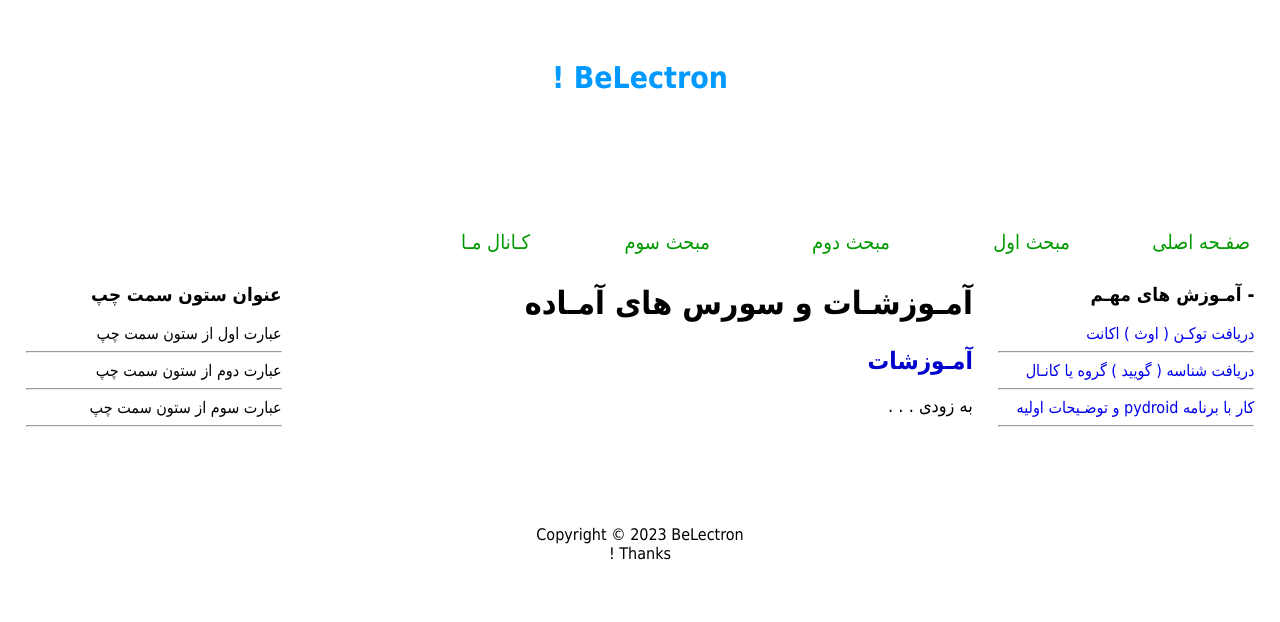
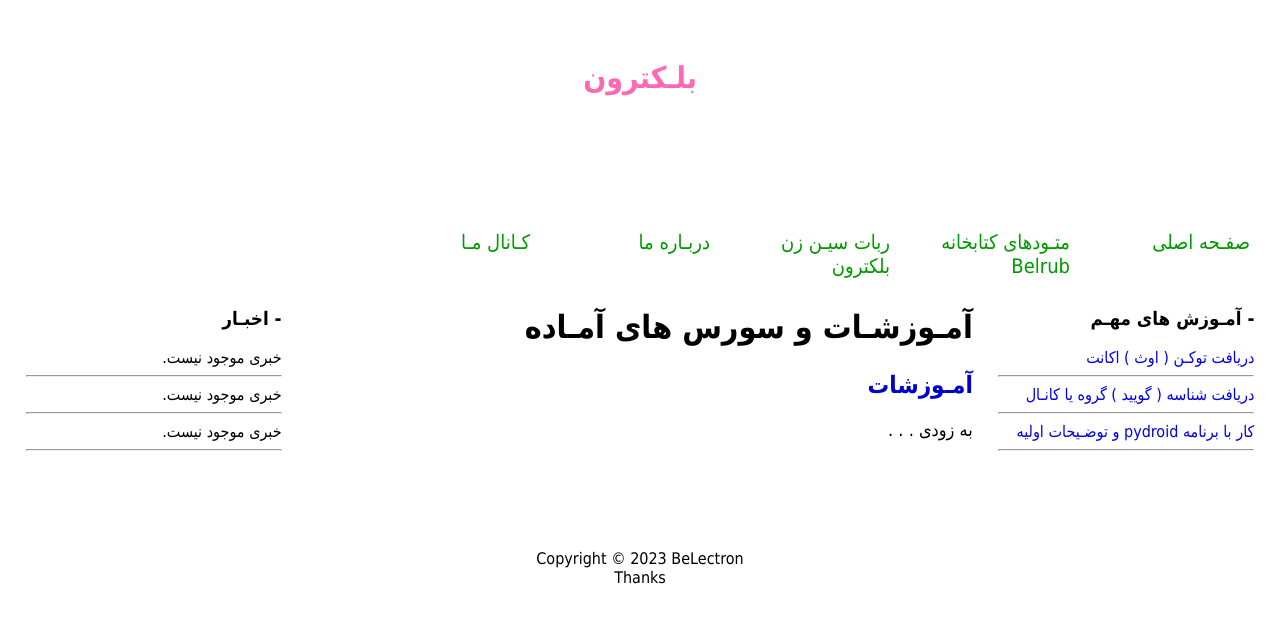
Before and after one commit to BELECTRON13/BELECTRON13.github.io, a plain HTML site: page asli.html in a window 1280 px wide. Drawn offline with Linux system fonts and the light colour scheme.

Commit message:
Update asli.html

```diff
--- a/asli.html
+++ b/asli.html
@@ -30,7 +30,7 @@ body, div, h1, h2, h3, h4, h5, h6, p, ul, img {
          }
 #tagline h3 {
                 font-size: 30px;
-                    color: #09F;
+                    color: #FF69B4;
                     }
 ul#menu {
         list-style:none;
@@ -124,7 +124,7 @@ ul#sidebar2_menu li a {
                <div id="header">
                     <div id="logo1">
                          <div id="tagline">
-                                                         <h3>BeLectron !</h3>
+                                                         <h3>بلـکترون</h3>
                          </div>
                     </div>
 
@@ -132,9 +132,9 @@ ul#sidebar2_menu li a {
 
                     <ul id="menu">
                         <li><a href="belectron13.github.io/asli.html">صفـحه اصلی</a></li>
-                        <li><a href="#">مبحث اول</a></li>
-                        <li><a href="#">مبحث دوم</a></li>
-                        <li><a href="#">مبحث سوم</a></li>
+                        <li><a href="#">متـودهای کتابخانه Belrub</a></li>
+                        <li><a href="#">ربات سیـن زن بلکترون</a></li>
+                        <li><a href="#">دربـاره ما</a></li>
                         <li><a href="https://rubika.ir/BeL_BoT">کـانال مـا</a></li>
                     </ul>
 
@@ -142,14 +142,14 @@ ul#sidebar2_menu li a {
                </div><!--end header -->
 
                <div id="sidebar1">
-                    <h3>عنوان ستون سمت چپ</h3>
+                    <h3>- اخبـار</h3>
                     <br />
                     <ul id="sidebar1_menu">
-                        <li>عبارت اول از ستون سمت چپ</li>
+                        <li>خبری موجود نیست.</li>
                         <hr />
-                        <li>عبارت دوم از ستون سمت چپ</li>
+                        <li>خبری موجود نیست.</li>
                         <hr />
-                        <li>عبارت سوم از ستون سمت چپ</li>
+                        <li>خبری موجود نیست.</li>
                         <hr />
                     </ul>
                </div><!--end sidebar1-->
@@ -166,9 +166,9 @@ ul#sidebar2_menu li a {
                     <h3>- آمـوزش های مهـم</h3>
                     <br />
                     <ul id="sidebar2_menu">
-                        <li><a href="#">دریافت توکـن ( اوث ) اکانت</a></li>
+                        <li><a href="https://www.aparat.com/v/hz8mX">دریافت توکـن ( اوث ) اکانت</a></li>
                         <hr />
-                        <li><a href="#">دریافت شناسه ( گویید ) گروه یا کانـال</a></li>
+                        <li><a href="https://www.aparat.com/v/gCaLp">دریافت شناسه ( گویید ) گروه یا کانـال</a></li>
                         <hr />
                         <li><a href="#">کار با برنامه pydroid و توضـیحات اولیه</a></li>
                         <hr />
@@ -183,7 +183,7 @@ ul#sidebar2_menu li a {
                     <div style="clear:both"></div>
                         <p>
                             Copyright © 2023 BeLectron <br />
-                            Thanks !
+                            Thanks
                         </p>
           </div><!--end footer container-->
      </div><!--end footer-->
```
